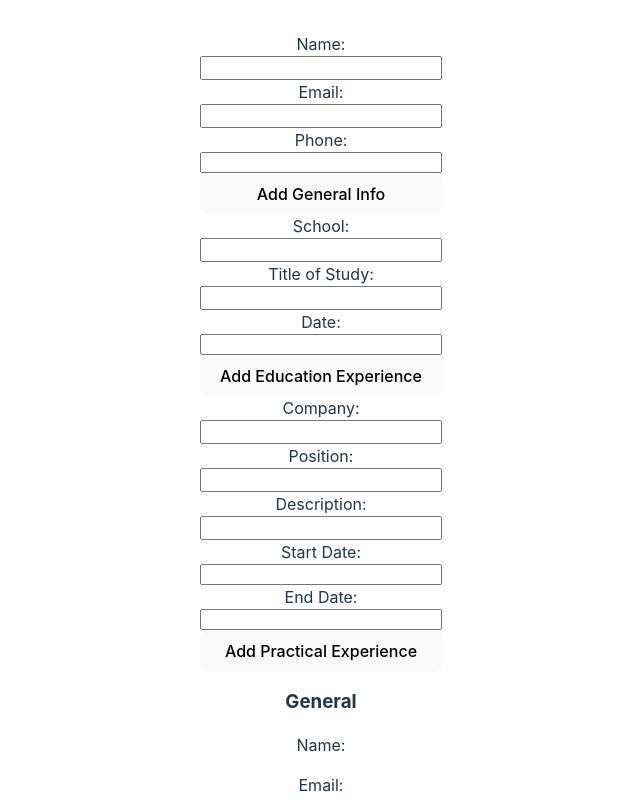
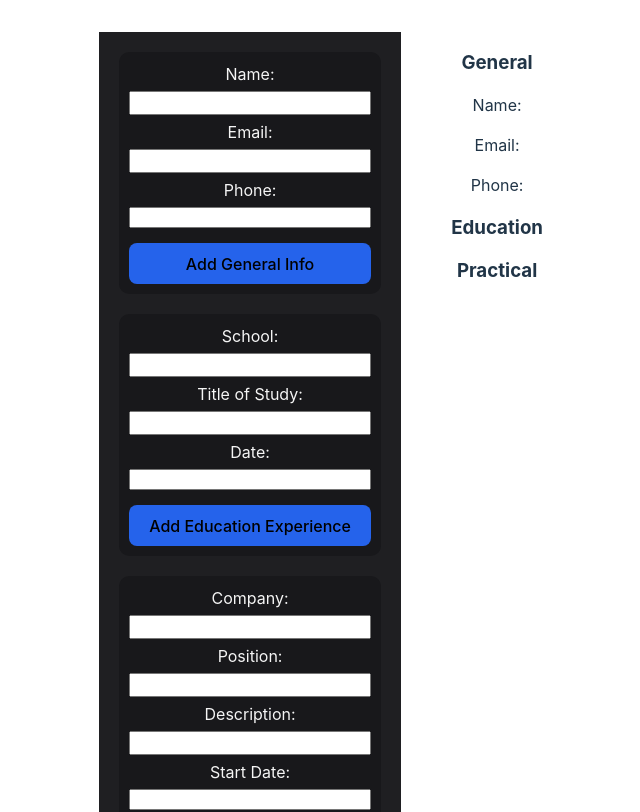
Before and after one commit to ZippyIO/cv-builder, a React (Vite) app: page / in a window 1280 px wide. Shown: the top 812 px of the page, without its empty margins (319-959 px from the left). Built offline with nearby package versions, Linux system fonts and the light colour scheme.

Commit message:
Form Components styling

```diff
--- a/src/App.css
+++ b/src/App.css
@@ -44,16 +44,47 @@
     display: grid;
     grid-template-columns: 1fr;
     grid-template-rows: repeat(4, 1fr);
+    gap: 5px;
+    padding: 10px;
+    border-radius: 10px;
+    background-color: #18181b;
 }
 
 #educationForm {
     display: grid;
     grid-template-columns: 1fr;
     grid-template-rows: repeat(4, 1fr);
+    gap: 5px;
+    padding: 10px;
+    border-radius: 10px;
+    background-color: #18181b;
 }
 
 #practicalForm {
     display: grid;
     grid-template-columns: 1fr;
     grid-template-rows: repeat(6, 1fr);
+    gap: 5px;
+    padding: 10px;
+    border-radius: 10px;
+    background-color: #18181b;
 }
+
+#app {
+    display: flex;
+    gap: 50px;
+}
+
+#cv-forms {
+    display: grid;
+    grid-template-rows: repeat(3, max-content);
+    gap: 20px;
+    padding: 20px 20px;
+    background-color: #1f1f22;
+    color: #f5f5f5;
+}
+
+#cv-forms > form > button {
+    margin-top: 10px;
+    background-color: #2563eb;
+}
--- a/src/components/form/EducationForm.jsx
+++ b/src/components/form/EducationForm.jsx
@@ -7,7 +7,6 @@ class EducationForm extends Component {
 
     render() {
         return (
-            <div>
             <form id="educationForm" onSubmit={this.props.onSubmitForm}>
                 <label htmlFor="eduSchool">School:</label>
                 <input type="text" id="eduSchool" />
@@ -17,8 +16,6 @@ class EducationForm extends Component {
                 <input type="text" id="eduDate" />
                 <button type="submit">Add Education Experience</button>
             </form>
-                <div></div>
-            </div>
         );
     }
 }
--- a/src/components/form/GeneralForm.jsx
+++ b/src/components/form/GeneralForm.jsx
@@ -7,7 +7,6 @@ class GeneralForm extends Component {
 
     render() {
         return (
-            <div>
             <form id="generalForm" onSubmit={this.props.onSubmitForm}>
                 <label htmlFor="name">Name:</label>
                 <input type="text" id="name" />
@@ -17,8 +16,6 @@ class GeneralForm extends Component {
                 <input type="text" id="phone" />
                 <button type="submit">Add General Info</button>
             </form>
-                <div></div>
-            </div>
         );
     }
 }
--- a/src/components/form/PracticalForm.jsx
+++ b/src/components/form/PracticalForm.jsx
@@ -7,7 +7,6 @@ class PracticalForm extends Component {
 
     render() {
         return (
-            <div>
             <form id="practicalForm" onSubmit={this.props.onSubmitForm}>
                 <label htmlFor="pracCompany">Company:</label>
                 <input type="text" id="pracCompany" />
@@ -21,8 +20,6 @@ class PracticalForm extends Component {
                 <input type="text" id="pracEndDate" />
                 <button type="submit">Add Practical Experience</button>
             </form>
-                <div></div>
-            </div>
         );
     }
 }
--- a/src/index.css
+++ b/src/index.css
@@ -13,6 +13,10 @@
     -webkit-font-smoothing: antialiased;
     -moz-osx-font-smoothing: grayscale;
     -webkit-text-size-adjust: 100%;
+}
+
+* {
+    box-sizing: border-box;
 }
 
 a {
```
Lines whose indentation alone changed are shown as unchanged.
